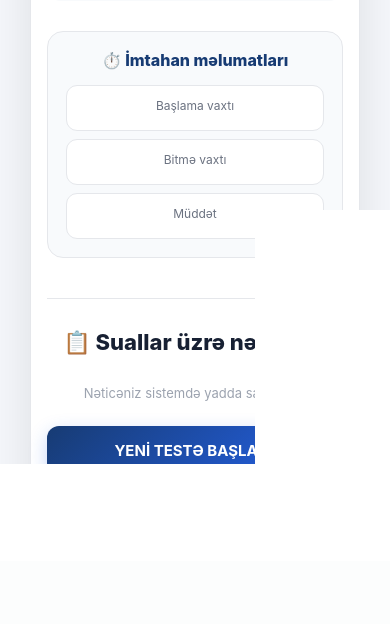
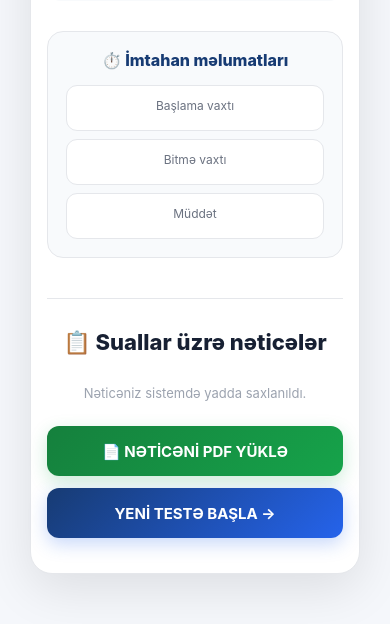
Before and after one commit to parvizmammadoglu1-eng/emek-test, a Flask app: template templates/finish.html in a window 390 px wide. Shown: the part 807-1431 px from the top of the page. Before the commit the page ends 1271 px from the top, so only its background shows below. Run offline with Flask 3, Linux system fonts and the light colour scheme; the template is opened without the code that fills it, so the values that code supplies are empty.

Commit message:
Update finish.html

````diff
--- a/templates/finish.html
+++ b/templates/finish.html
@@ -61,11 +61,6 @@
         margin-bottom: 30px;
     }
 
-
-    /* =====================================================
-       FAİZ DAİRƏSİ
-       ===================================================== */
-
     .score-circle {
         width: 180px;
         height: 180px;
@@ -97,11 +92,6 @@
         width: 100%;
     }
 
-
-    /* =====================================================
-       STATİSTİKA
-       ===================================================== */
-
     .stats {
         display: grid;
         grid-template-columns: repeat(3, 1fr);
@@ -129,11 +119,6 @@
         color: #6b7280;
     }
 
-
-    /* =====================================================
-       MESAJ
-       ===================================================== */
-
     .result-message {
         padding: 16px 20px;
         border-radius: 14px;
@@ -146,11 +131,6 @@
     .result-message strong {
         color: #173b73;
     }
-
-
-    /* =====================================================
-       İMTAHAN VAXTI
-       ===================================================== */
 
     .exam-time-box {
         margin: 25px 0 30px;
@@ -195,11 +175,6 @@
         font-size: 14px;
         word-break: break-word;
     }
-
-
-    /* =====================================================
-       SUAL NƏTİCƏLƏRİ
-       ===================================================== */
 
     .answers-title {
         margin-top: 40px;
@@ -306,11 +281,6 @@
         border: 1px solid #fecaca;
     }
 
-
-    /* =====================================================
-       SON MƏLUMAT
-       ===================================================== */
-
     .finish-info {
         color: #9ca3af;
         font-size: 13px;
@@ -318,34 +288,55 @@
         margin-bottom: 25px;
     }
 
-
     /* =====================================================
-       YENİ TEST
+       DÜYMƏLƏR
        ===================================================== */
 
-    .home-button {
-        display: inline-block;
+    .finish-buttons {
+        display: flex;
+        justify-content: center;
+        gap: 12px;
+        flex-wrap: wrap;
+    }
+
+    .home-button,
+    .pdf-button {
+        display: inline-flex;
+        align-items: center;
+        justify-content: center;
         text-decoration: none;
-        background: linear-gradient(135deg, #173b73, #2563eb);
         color: white;
-        padding: 15px 30px;
+        padding: 15px 24px;
         border-radius: 12px;
         font-size: 15px;
         font-weight: 700;
-        box-shadow: 0 6px 18px rgba(37, 99, 235, 0.25);
         transition: all 0.2s ease;
         box-sizing: border-box;
+        min-height: 50px;
+    }
+
+    .home-button {
+        background: linear-gradient(135deg, #173b73, #2563eb);
+        box-shadow: 0 6px 18px rgba(37, 99, 235, 0.25);
+    }
+
+    .pdf-button {
+        background: linear-gradient(135deg, #15803d, #16a34a);
+        box-shadow: 0 6px 18px rgba(22, 163, 74, 0.22);
+    }
+
+    .home-button:hover,
+    .pdf-button:hover {
+        transform: translateY(-2px);
     }
 
     .home-button:hover {
-        transform: translateY(-2px);
         box-shadow: 0 10px 25px rgba(37, 99, 235, 0.32);
     }
 
-
-    /* =====================================================
-       MOBİL
-       ===================================================== */
+    .pdf-button:hover {
+        box-shadow: 0 10px 25px rgba(22, 163, 74, 0.30);
+    }
 
     @media (max-width: 600px) {
 
@@ -375,34 +366,16 @@
             box-sizing: border-box;
         }
 
-
-        /* FAİZ TELEFONDA TAM MƏRKƏZDƏ */
-
         .score-circle {
             width: 155px;
             height: 155px;
             margin-left: auto;
             margin-right: auto;
-            display: flex;
-            align-items: center;
-            justify-content: center;
         }
 
         .score-percent {
             font-size: 40px;
-            text-align: center;
-            width: 100%;
-            display: block;
         }
-
-        .score-label {
-            text-align: center;
-            width: 100%;
-            display: block;
-        }
-
-
-        /* STATİSTİKA */
 
         .stats {
             gap: 8px;
@@ -422,33 +395,25 @@
             font-size: 11px;
         }
 
-
-        /* İMTAHAN VAXTI */
-
         .exam-time-grid {
             grid-template-columns: 1fr;
             gap: 8px;
         }
-
-        .exam-time-grid div {
-            width: 100%;
-        }
-
-
-        /* SUAL BAŞLIĞI */
 
         .question-result-header {
             align-items: flex-start;
             flex-direction: column;
         }
 
-
-        /* DÜYMƏ */
-
-        .home-button {
+        .finish-buttons {
+            flex-direction: column;
             width: 100%;
         }
 
+        .home-button,
+        .pdf-button {
+            width: 100%;
+        }
     }
 
 </style>
@@ -458,13 +423,11 @@
 
     <div class="result-card">
 
-
         <!-- UĞUR İŞARƏSİ -->
 
         <div class="success-icon">
             ✓
         </div>
-
 
         <!-- BAŞLIQ -->
 
@@ -476,13 +439,11 @@
             Əmək Məcəlləsi testinin nəticəsi
         </p>
 
-
         <!-- AD -->
 
         <div class="name-box">
             👤 {{ name }}
         </div>
-
 
         <!-- FAİZ -->
 
@@ -497,7 +458,6 @@
             </div>
 
         </div>
-
 
         <!-- STATİSTİKA -->
 
@@ -515,7 +475,6 @@
 
             </div>
 
-
             <div class="stat">
 
                 <div class="stat-number">
@@ -527,7 +486,6 @@
                 </div>
 
             </div>
-
 
             <div class="stat">
 
@@ -542,7 +500,6 @@
             </div>
 
         </div>
-
 
         <!-- MESAJ -->
 
@@ -572,10 +529,7 @@
 
         </div>
 
-
-        <!-- =================================================
-             İMTAHAN VAXTI
-             ================================================= -->
+        <!-- İMTAHAN VAXTI -->
 
         <div class="exam-time-box">
 
@@ -604,15 +558,11 @@
 
         </div>
 
-
-        <!-- =================================================
-             SUALLAR ÜZRƏ ƏTRAFLI NƏTİCƏ
-             ================================================= -->
+        <!-- SUALLAR ÜZRƏ NƏTİCƏ -->
 
         <div class="answers-title">
             📋 Suallar üzrə nəticələr
         </div>
-
 
         {% for item in question_results %}
 
@@ -711,15 +661,22 @@
 
         {% endfor %}
 
-
         <!-- SON MƏLUMAT -->
 
         <div class="finish-info">
             Nəticəniz sistemdə yadda saxlanıldı.
         </div>
 
+        <!-- DÜYMƏLƏR -->
 
-        <!-- YENİ TEST -->
+        <div class="finish-buttons">
+
+            <a
+                href="{{ url_for('download_certificate') }}"
+                class="pdf-button"
+            >
+                📄 NƏTİCƏNİ PDF YÜKLƏ
+            </a>
 
             <a
                 href="{{ url_for('home') }}"
@@ -732,5 +689,6 @@
 
     </div>
 
+</div>
+
 {% endblock %}
-```
````
Lines whose indentation alone changed are shown as unchanged.
